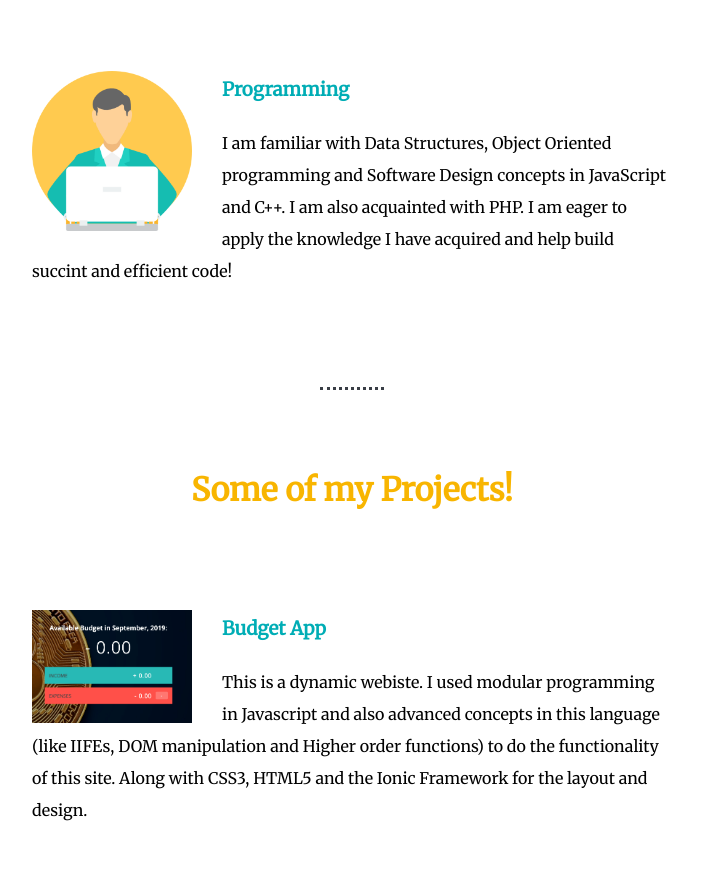
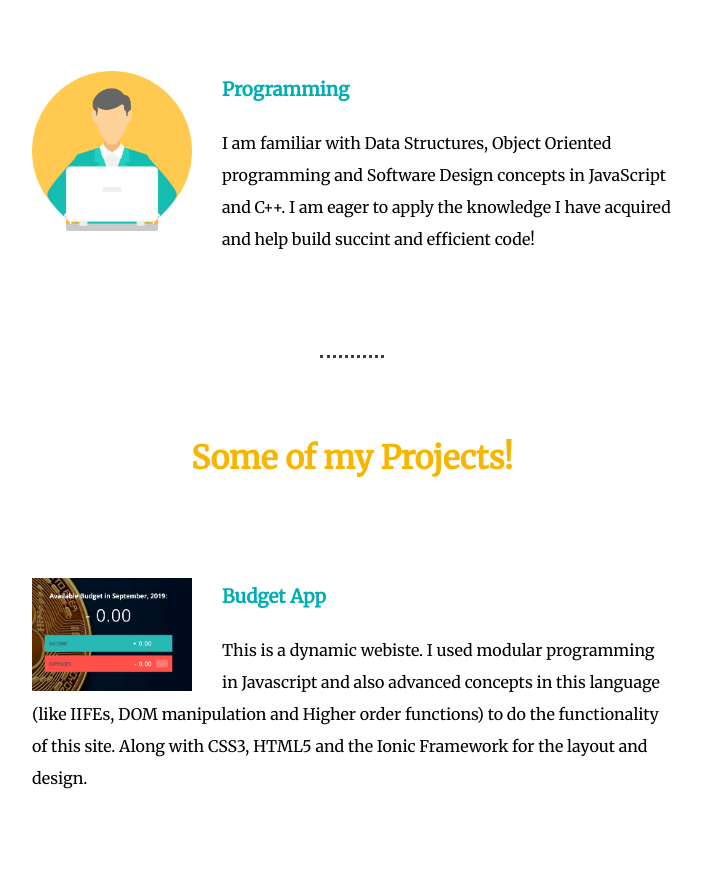
Before and after one commit to bryansilva10/PersonalSite, a plain HTML site: page index.html in a window 1280 px wide. Shown: the part 1740-2631 px from the top of the page, without its empty margins (288-991 px from the left). Drawn offline with Linux system fonts and the light colour scheme; a web font is replaced by a local one.

Commit message:
Update index.html

```diff
--- a/index.html
+++ b/index.html
@@ -32,7 +32,7 @@
         <div class="skill-row">
           <img class="programming" src="images/student.png" alt="">
           <h3>Programming</h3>
-          <p>I am familiar with Data Structures, Object Oriented programming and Software Design concepts in JavaScript and C++. I am also acquainted with PHP. I am eager to apply the knowledge I have acquired and help build succint and efficient code!</p>
+          <p>I am familiar with Data Structures, Object Oriented programming and Software Design concepts in JavaScript and C++. I am eager to apply the knowledge I have acquired and help build succint and efficient code!</p>
         </div>
       </div>
       <hr>
```
